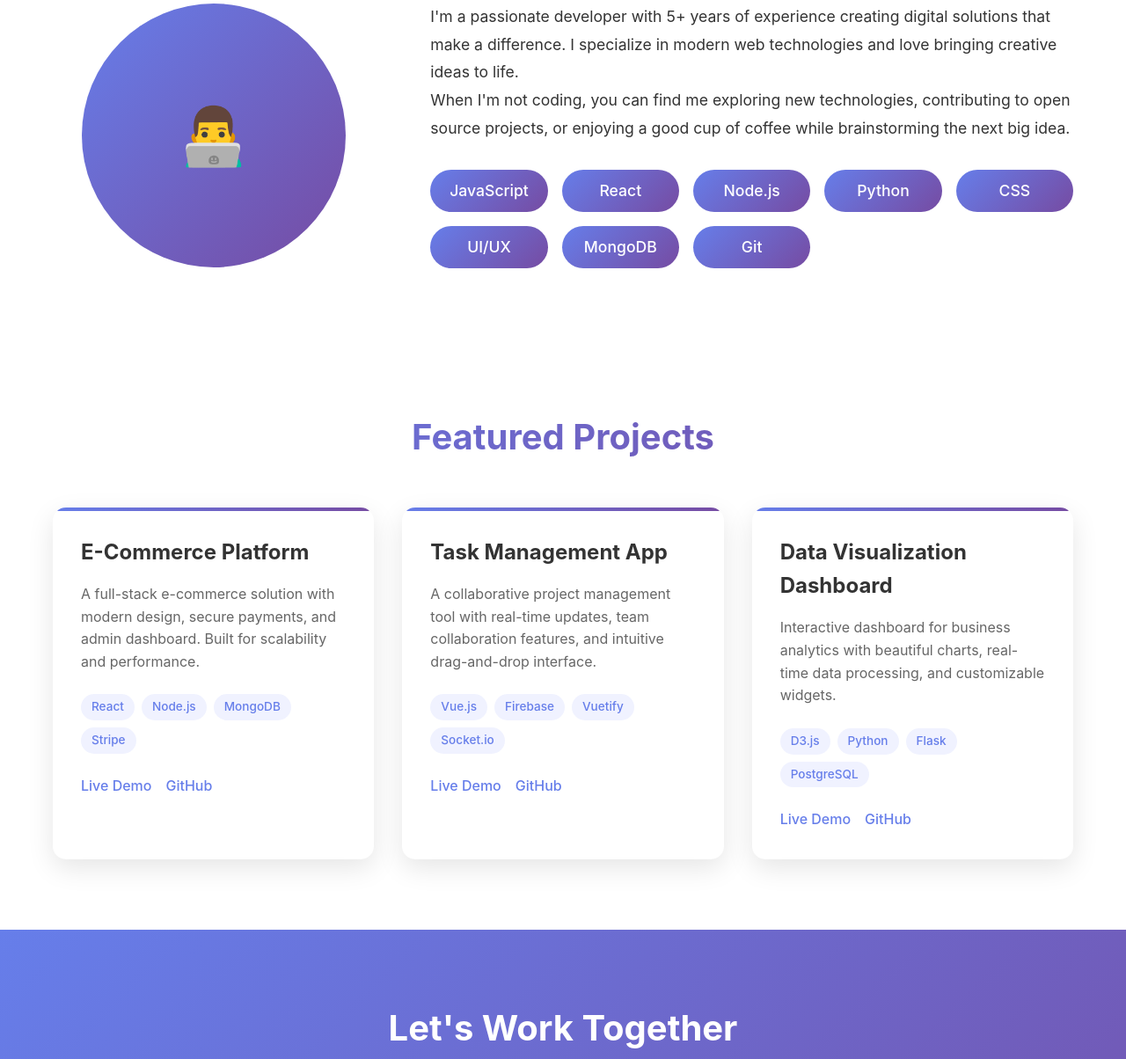
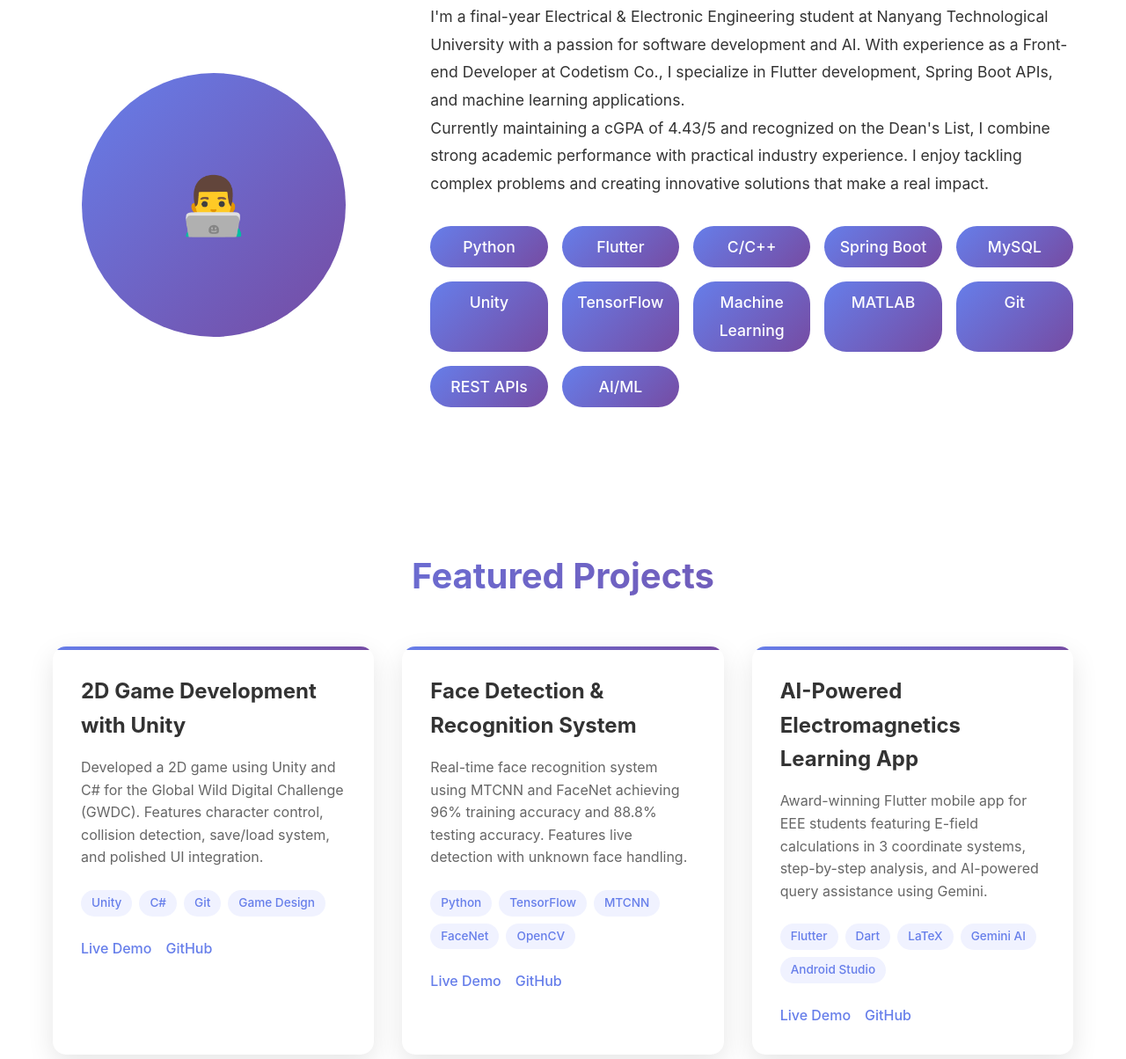
Before and after one commit to BotDoge1202/Portfolio, a plain HTML site: page Portfolio.html in a window 1280 px wide. Shown: the part 989-2193 px from the top of the page at 88% size. Drawn offline with Linux system fonts and the light colour scheme.

Commit message:
Update Portfolio.html

```diff
--- a/Portfolio.html
+++ b/Portfolio.html
@@ -476,7 +476,7 @@
     <nav class="navbar">
         <div class="container">
             <div class="nav-container">
-                <div class="logo">Your Name</div>
+                <div class="logo">[Your Name]</div>
                 <ul class="nav-links">
                     <li><a href="#home">Home</a></li>
                     <li><a href="#about">About</a></li>
@@ -491,9 +491,9 @@
     <section id="home" class="hero">
         <div class="container">
             <div class="hero-content">
-                <h1>Hello, I'm Your Name</h1>
-                <p class="subtitle">Creative Developer & Designer</p>
-                <p class="description">I create beautiful, functional, and user-centered digital experiences. Passionate about turning ideas into reality through code and design.</p>
+                <h1>Hello, I'm [Your Name]</h1>
+                <p class="subtitle">Software Engineer & AI Developer</p>
+                <p class="description">Electrical & Electronic Engineering student at NTU with expertise in full-stack development, machine learning, and mobile applications. Passionate about creating innovative solutions that bridge hardware and software.</p>
                 <div class="cta-buttons">
                     <a href="#projects" class="btn btn-primary">View My Work</a>
                     <a href="#contact" class="btn btn-secondary">Get In Touch</a>
@@ -511,17 +511,21 @@
                     👨‍💻
                 </div>
                 <div class="about-text fade-in">
-                    <p>I'm a passionate developer with 5+ years of experience creating digital solutions that make a difference. I specialize in modern web technologies and love bringing creative ideas to life.</p>
-                    <p>When I'm not coding, you can find me exploring new technologies, contributing to open source projects, or enjoying a good cup of coffee while brainstorming the next big idea.</p>
+                    <p>I'm a final-year Electrical & Electronic Engineering student at Nanyang Technological University with a passion for software development and AI. With experience as a Front-end Developer at Codetism Co., I specialize in Flutter development, Spring Boot APIs, and machine learning applications.</p>
+                    <p>Currently maintaining a cGPA of 4.43/5 and recognized on the Dean's List, I combine strong academic performance with practical industry experience. I enjoy tackling complex problems and creating innovative solutions that make a real impact.</p>
                     <div class="skills">
-                        <div class="skill-tag">JavaScript</div>
-                        <div class="skill-tag">React</div>
-                        <div class="skill-tag">Node.js</div>
                         <div class="skill-tag">Python</div>
-                        <div class="skill-tag">CSS</div>
-                        <div class="skill-tag">UI/UX</div>
-                        <div class="skill-tag">MongoDB</div>
+                        <div class="skill-tag">Flutter</div>
+                        <div class="skill-tag">C/C++</div>
+                        <div class="skill-tag">Spring Boot</div>
+                        <div class="skill-tag">MySQL</div>
+                        <div class="skill-tag">Unity</div>
+                        <div class="skill-tag">TensorFlow</div>
+                        <div class="skill-tag">Machine Learning</div>
+                        <div class="skill-tag">MATLAB</div>
                         <div class="skill-tag">Git</div>
+                        <div class="skill-tag">REST APIs</div>
+                        <div class="skill-tag">AI/ML</div>
                     </div>
                 </div>
             </div>
@@ -534,13 +538,13 @@
             <h2 class="section-title fade-in">Featured Projects</h2>
             <div class="projects-grid">
                 <div class="project-card fade-in">
-                    <h3>E-Commerce Platform</h3>
-                    <p>A full-stack e-commerce solution with modern design, secure payments, and admin dashboard. Built for scalability and performance.</p>
+                    <h3>2D Game Development with Unity</h3>
+                    <p>Developed a 2D game using Unity and C# for the Global Wild Digital Challenge (GWDC). Features character control, collision detection, save/load system, and polished UI integration.</p>
                     <div class="project-tech">
-                        <span class="tech-tag">React</span>
-                        <span class="tech-tag">Node.js</span>
-                        <span class="tech-tag">MongoDB</span>
-                        <span class="tech-tag">Stripe</span>
+                        <span class="tech-tag">Unity</span>
+                        <span class="tech-tag">C#</span>
+                        <span class="tech-tag">Git</span>
+                        <span class="tech-tag">Game Design</span>
                     </div>
                     <div class="project-links">
                         <a href="#" class="project-link">Live Demo</a>
@@ -549,13 +553,14 @@
                 </div>
 
                 <div class="project-card fade-in">
-                    <h3>Task Management App</h3>
-                    <p>A collaborative project management tool with real-time updates, team collaboration features, and intuitive drag-and-drop interface.</p>
+                    <h3>Face Detection & Recognition System</h3>
+                    <p>Real-time face recognition system using MTCNN and FaceNet achieving 96% training accuracy and 88.8% testing accuracy. Features live detection with unknown face handling.</p>
                     <div class="project-tech">
-                        <span class="tech-tag">Vue.js</span>
-                        <span class="tech-tag">Firebase</span>
-                        <span class="tech-tag">Vuetify</span>
-                        <span class="tech-tag">Socket.io</span>
+                        <span class="tech-tag">Python</span>
+                        <span class="tech-tag">TensorFlow</span>
+                        <span class="tech-tag">MTCNN</span>
+                        <span class="tech-tag">FaceNet</span>
+                        <span class="tech-tag">OpenCV</span>
                     </div>
                     <div class="project-links">
                         <a href="#" class="project-link">Live Demo</a>
@@ -564,13 +569,30 @@
                 </div>
 
                 <div class="project-card fade-in">
-                    <h3>Data Visualization Dashboard</h3>
-                    <p>Interactive dashboard for business analytics with beautiful charts, real-time data processing, and customizable widgets.</p>
+                    <h3>AI-Powered Electromagnetics Learning App</h3>
+                    <p>Award-winning Flutter mobile app for EEE students featuring E-field calculations in 3 coordinate systems, step-by-step analysis, and AI-powered query assistance using Gemini.</p>
                     <div class="project-tech">
-                        <span class="tech-tag">D3.js</span>
+                        <span class="tech-tag">Flutter</span>
+                        <span class="tech-tag">Dart</span>
+                        <span class="tech-tag">LaTeX</span>
+                        <span class="tech-tag">Gemini AI</span>
+                        <span class="tech-tag">Android Studio</span>
+                    </div>
+                    <div class="project-links">
+                        <a href="#" class="project-link">Live Demo</a>
+                        <a href="#" class="project-link">GitHub</a>
+                    </div>
+                </div>
+
+                <div class="project-card fade-in">
+                    <h3>Cardiovascular Disease Predictor</h3>
+                    <p>Machine learning project using 5 ML models to predict cardiovascular disease from Kaggle dataset. Achieved 80% accuracy with Keras neural network model as team leader.</p>
+                    <div class="project-tech">
                         <span class="tech-tag">Python</span>
-                        <span class="tech-tag">Flask</span>
-                        <span class="tech-tag">PostgreSQL</span>
+                        <span class="tech-tag">Keras</span>
+                        <span class="tech-tag">XGBoost</span>
+                        <span class="tech-tag">Pandas</span>
+                        <span class="tech-tag">Scikit-learn</span>
                     </div>
                     <div class="project-links">
                         <a href="#" class="project-link">Live Demo</a>
@@ -588,18 +610,18 @@
             <div class="contact-content">
                 <div class="contact-info fade-in">
                     <h3>Get In Touch</h3>
-                    <p>I'm always interested in hearing about new projects and opportunities. Whether you're a company looking to hire, or you're someone looking to collaborate, I'd love to hear from you.</p>
+                    <p>I'm always interested in hearing about new opportunities and collaborations. Whether you're looking for a software engineer, AI developer, or someone passionate about innovative technology solutions, I'd love to connect.</p>
                     <div class="contact-item">
                         <i>📧</i>
-                        <span>your.email@example.com</span>
+                        <span>[your.email@example.com]</span>
                     </div>
                     <div class="contact-item">
                         <i>📱</i>
-                        <span>+1 (555) 123-4567</span>
+                        <span>[+65 XXXX XXXX]</span>
                     </div>
                     <div class="contact-item">
                         <i>📍</i>
-                        <span>Your City, Country</span>
+                        <span>Singapore</span>
                     </div>
                 </div>
                 <form class="contact-form fade-in">
@@ -630,7 +652,7 @@
                 <a href="#" class="social-link">🐙</a>
                 <a href="#" class="social-link">🐦</a>
             </div>
-            <p>&copy; 2025 Your Name. All rights reserved.</p>
+            <p>&copy; 2025 [Your Name]. All rights reserved.</p>
         </div>
     </footer>
 
```
